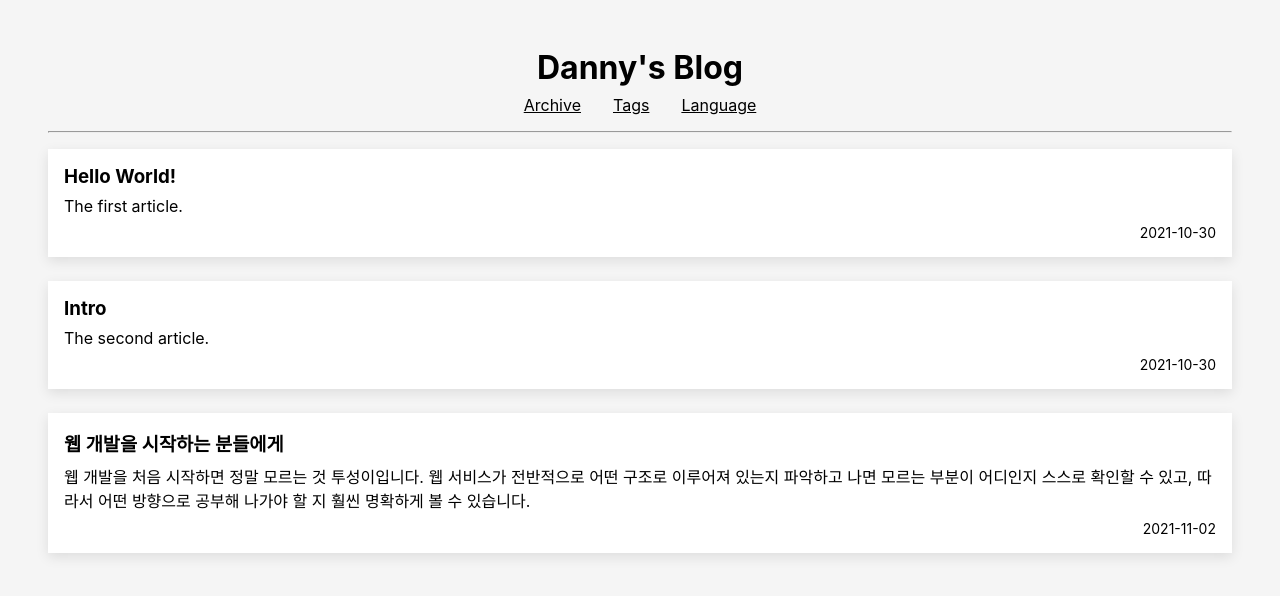
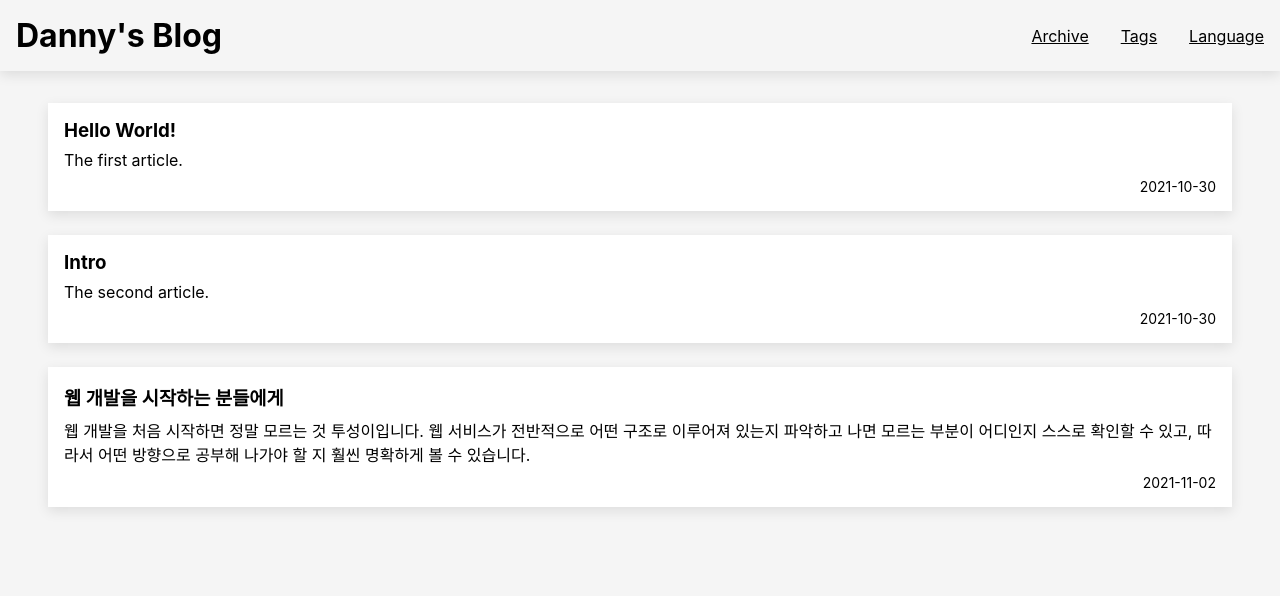
Before and after one commit to 0916dhkim/0916dhkim.github.io, a Next.js app: page / in a window 1280 px wide. Shown: the top 596 px of the page. Built offline with nearby package versions, Linux system fonts and the light colour scheme.

Commit message:
Fix Header Layout

```diff
--- a/components/layout.tsx
+++ b/components/layout.tsx
@@ -4,10 +4,14 @@ const useStyles = createUseStyles((theme) => ({
   container: {
     minHeight: "100vh",
     backgroundColor: theme.palette.background,
-    padding: "3rem",
     display: "flex",
     flexDirection: "column",
-    gap: "1rem",
+    gap: "2rem",
+  },
+  main: {
+    padding: "0 3rem 3rem 3rem",
+    display: "flex",
+    flexDirection: "column",
   },
 }));
 
@@ -16,8 +20,7 @@ export const Layout: React.FC = ({ children }) => {
   return (
     <div className={classes.container}>
       <Header />
-      <hr />
-      {children}
+      <main className={classes.main}>{children}</main>
     </div>
   );
 };
--- a/components/shared/Header.tsx
+++ b/components/shared/Header.tsx
@@ -3,11 +3,16 @@ import { createUseStyles } from "react-jss";
 
 const useStyles = createUseStyles((theme) => ({
   header: {
+    position: "sticky",
+    top: 0,
+    background: theme.palette.background,
+    padding: "1rem",
     display: "flex",
     gap: "0.5rem",
-    flexDirection: "column",
-    justifyContent: "center",
+    flexDirection: "row",
+    justifyContent: "space-between",
     alignItems: "center",
+    boxShadow: theme.shadow,
   },
   navbar: {
     display: "flex",
```
